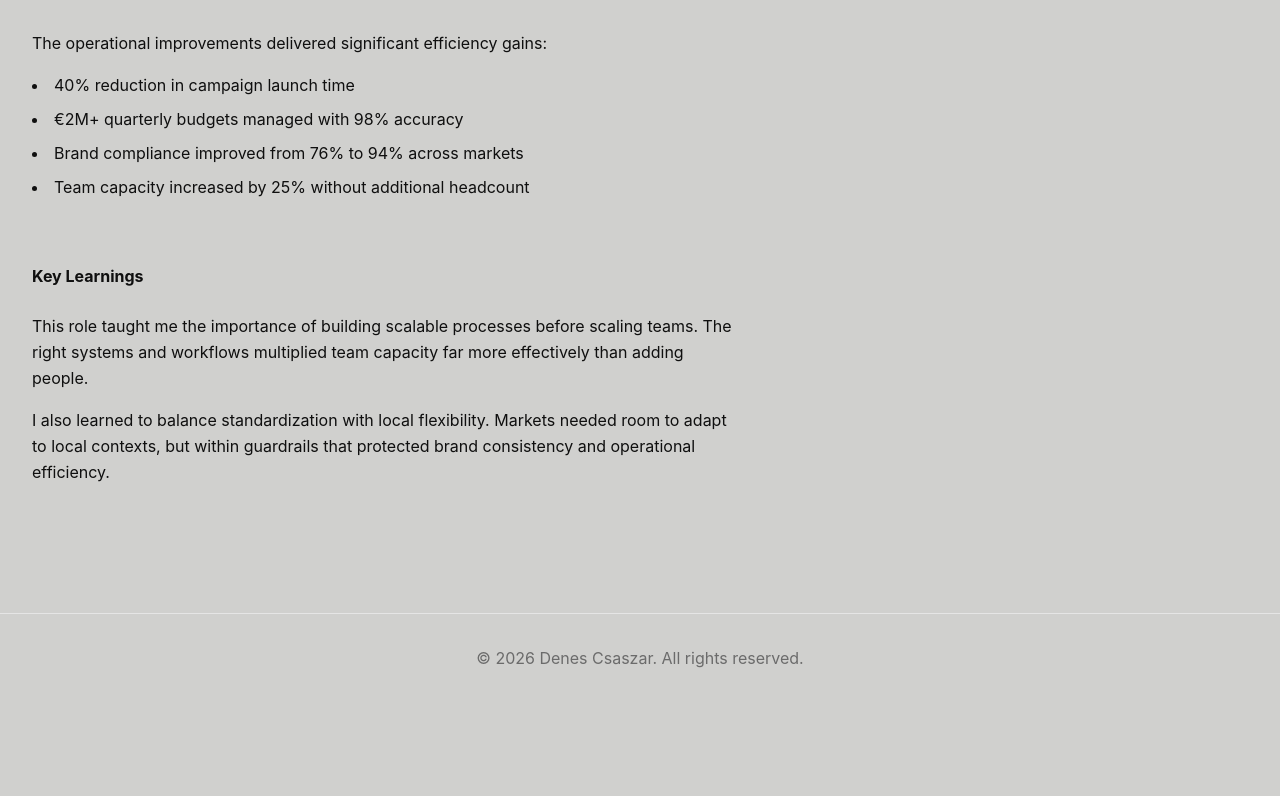
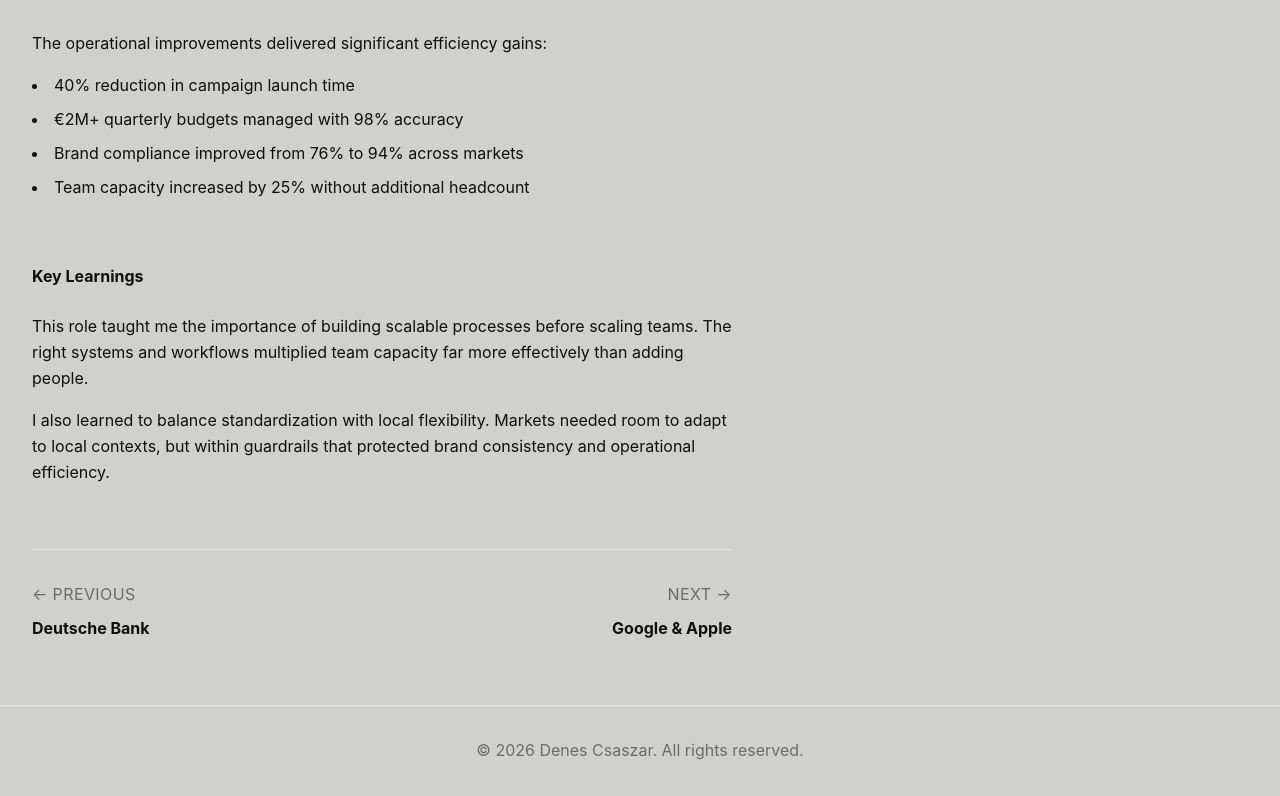
Before and after one commit to denescsaszar/portfolio, a Next.js app: page /case-studies/zalando in a window 1280 px wide. Shown: the part 1783-2579 px from the top of the page. Before the commit the page ends 2487 px from the top, so only its background shows below. Built offline with nearby package versions, Linux system fonts and the light colour scheme.

Commit message:
step-32: add case study prev/next navigation

```diff
--- a/app/case-studies/deutsche-bank/page.tsx
+++ b/app/case-studies/deutsche-bank/page.tsx
@@ -1,5 +1,6 @@
 import CaseStudyLayout from "@/components/CaseStudyLayout";
 import CaseStudySection from "@/components/CaseStudySection";
+import CaseStudyNav from "@/components/CaseStudyNav";
 
 export default function DeutscheBankCaseStudy() {
   return (
@@ -92,6 +93,17 @@ export default function DeutscheBankCaseStudy() {
           alignment were critical success factors.
         </p>
       </CaseStudySection>
+
+      <CaseStudyNav
+        prev={{
+          title: "Google & Apple",
+          href: "/case-studies/google-aldi",
+        }}
+        next={{
+          title: "Zalando",
+          href: "/case-studies/zalando",
+        }}
+      />
     </CaseStudyLayout>
   );
 }
--- a/app/case-studies/google-aldi/page.tsx
+++ b/app/case-studies/google-aldi/page.tsx
@@ -1,5 +1,6 @@
 import CaseStudyLayout from "@/components/CaseStudyLayout";
 import CaseStudySection from "@/components/CaseStudySection";
+import CaseStudyNav from "@/components/CaseStudyNav";
 
 export default function GoogleAldiCaseStudy() {
   return (
@@ -99,6 +100,17 @@ export default function GoogleAldiCaseStudy() {
           helped us anticipate API changes and resolve issues quickly.
         </p>
       </CaseStudySection>
+
+      <CaseStudyNav
+        prev={{
+          title: "Zalando",
+          href: "/case-studies/zalando",
+        }}
+        next={{
+          title: "Deutsche Bank",
+          href: "/case-studies/deutsche-bank",
+        }}
+      />
     </CaseStudyLayout>
   );
 }
--- a/app/case-studies/zalando/page.tsx
+++ b/app/case-studies/zalando/page.tsx
@@ -1,5 +1,6 @@
 import CaseStudyLayout from "@/components/CaseStudyLayout";
 import CaseStudySection from "@/components/CaseStudySection";
+import CaseStudyNav from "@/components/CaseStudyNav";
 
 export default function ZalandoCaseStudy() {
   return (
@@ -97,6 +98,17 @@ export default function ZalandoCaseStudy() {
           that protected brand consistency and operational efficiency.
         </p>
       </CaseStudySection>
+
+      <CaseStudyNav
+        prev={{
+          title: "Deutsche Bank",
+          href: "/case-studies/deutsche-bank",
+        }}
+        next={{
+          title: "Google & Apple",
+          href: "/case-studies/google-aldi",
+        }}
+      />
     </CaseStudyLayout>
   );
 }
--- /dev/null
+++ b/components/CaseStudyNav.tsx
@@ -0,0 +1,53 @@
+import FadeIn from "./FadeIn";
+
+type CaseStudyNavProps = {
+  prev?: {
+    title: string;
+    href: string;
+  };
+  next?: {
+    title: string;
+    href: string;
+  };
+};
+
+export default function CaseStudyNav({ prev, next }: CaseStudyNavProps) {
+  return (
+    <FadeIn>
+      <nav
+        className="border-t border-border pt-8 mt-12 md:mt-16"
+        aria-label="Case study navigation"
+      >
+        <div className="grid grid-cols-2 gap-4">
+          {/* Previous */}
+          <div>
+            {prev && (
+              <a href={prev.href} className="group block no-underline">
+                <span className="text-body-small text-muted uppercase tracking-wide mb-2 block">
+                  ← Previous
+                </span>
+                <span className="text-heading-2 font-bold group-hover:text-coral transition-colors">
+                  {prev.title}
+                </span>
+              </a>
+            )}
+          </div>
+
+          {/* Next */}
+          <div className="text-right">
+            {next && (
+              <a href={next.href} className="group block no-underline">
+                <span className="text-body-small text-muted uppercase tracking-wide mb-2 block">
+                  Next →
+                </span>
+                <span className="text-heading-2 font-bold group-hover:text-coral transition-colors">
+                  {next.title}
+                </span>
+              </a>
+            )}
+          </div>
+        </div>
+      </nav>
+    </FadeIn>
+  );
+}
```
